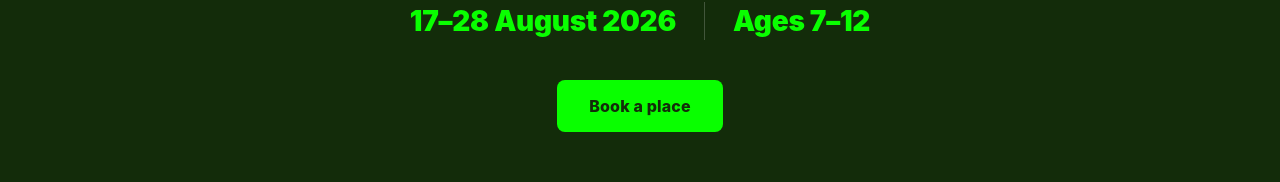
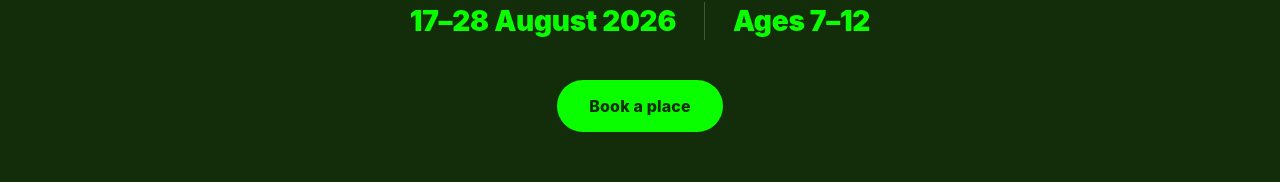
Before and after one commit to Nickidean/MDC, a React (Vite) app: page /site in a window 1280 px wide. Shown: the part 364-546 px from the top of the page. Built offline with nearby package versions, Linux system fonts and the light colour scheme; no server answers; the database is empty.

Commit message:
Make all public buttons pill-shaped to match the nav Book Now button
Co-Authored-By: Claude Sonnet 4.6 <noreply@anthropic.com>
Claude-Session: https://claude.ai/code/session_017WZ7pGU9skYkCT8QPEWt2K

```diff
--- a/src/index.css
+++ b/src/index.css
@@ -524,7 +524,7 @@ tr:hover td { background: var(--surface); }
   background: var(--brand-secondary);
   color: var(--brand-primary);
   padding: 0.85rem 2rem;
-  border-radius: var(--radius);
+  border-radius: 999px;
   font-size: 1rem;
   font-weight: 800;
   text-decoration: none;
@@ -596,7 +596,7 @@ tr:hover td { background: var(--surface); }
 .location-card-address { display: inline-block; font-size: 0.95rem; color: var(--brand-primary); text-decoration: none; margin-bottom: 0.75rem; font-weight: 500; }
 .location-card-address:hover { text-decoration: underline; }
 .location-card-desc { font-size: 0.9rem; color: #4b5563; line-height: 1.7; margin: 0; }
-.btn-outline-green { border: 2px solid var(--brand-primary); color: var(--brand-primary); background: transparent; padding: 0.6rem 1.25rem; border-radius: 6px; font-weight: 700; font-size: 0.875rem; text-decoration: none; transition: background 0.15s, color 0.15s; }
+.btn-outline-green { border: 2px solid var(--brand-primary); color: var(--brand-primary); background: transparent; padding: 0.6rem 1.25rem; border-radius: 999px; font-weight: 700; font-size: 0.875rem; text-decoration: none; transition: background 0.15s, color 0.15s; }
 .btn-outline-green:hover { background: var(--brand-primary); color: #fff; }
 @media (max-width: 700px) { .location-card { grid-template-columns: 1fr; } .location-card-img-wrap { max-height: 220px; } }
 
```
